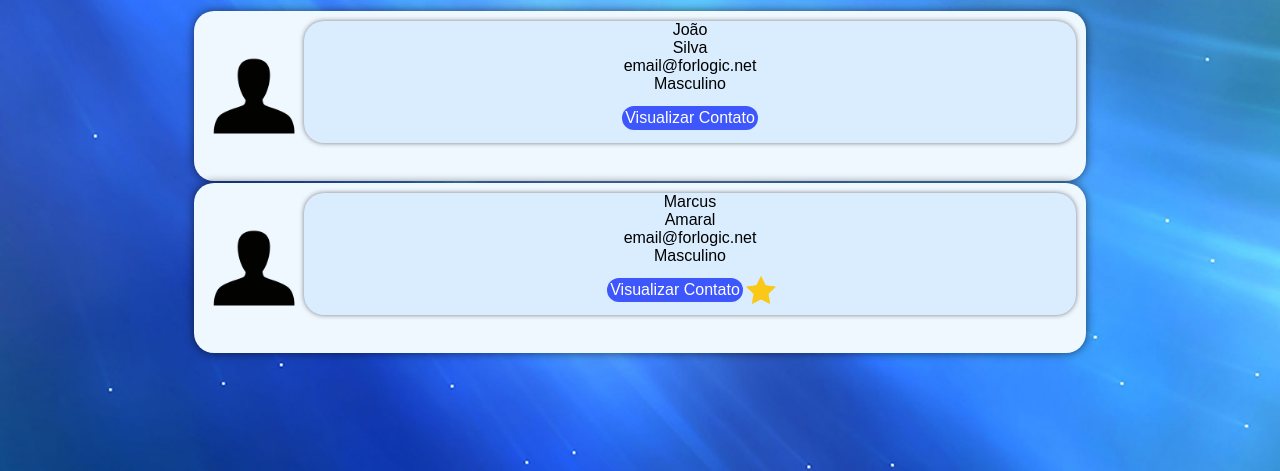
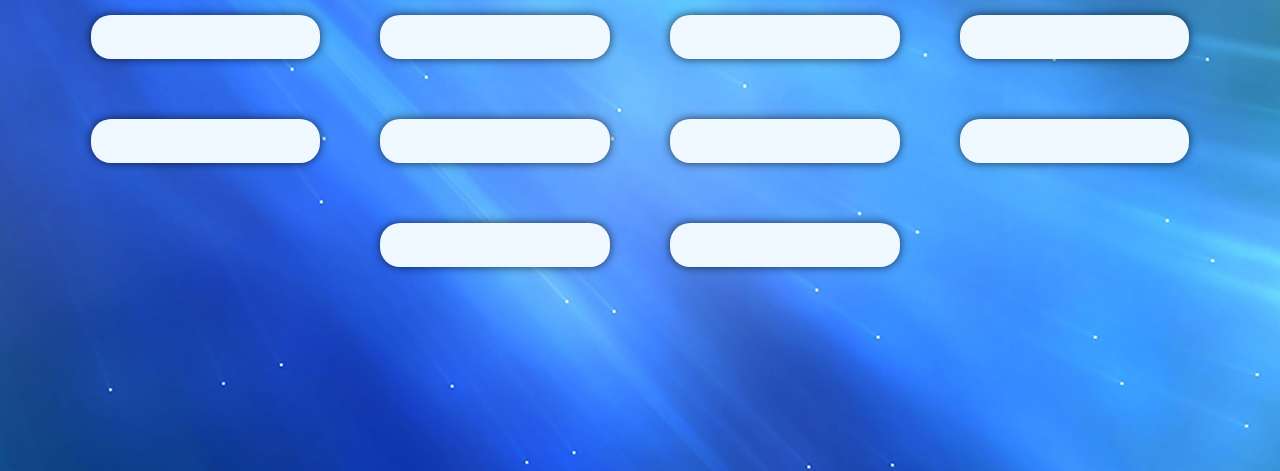
Before and after one commit to caueaquino/Desafio-HTML-CSS, a plain HTML site: page index.html in a window 1280 px wide. Shown: the part 329-800 px from the top of the page. Drawn offline with Linux system fonts and the light colour scheme.

```diff
--- a/css/index-style.css
+++ b/css/index-style.css
@@ -204,116 +204,53 @@
     outline-style: none;
 }
 
-/* Div com Contatos */
+/* H2 tipo da lista */
 
-#container-contatos table {
-    border-radius: 20px;
-    height: 100%;
-    position: relative;
-    max-height: 50vh;
-    width: 70%;
+#h2-type {
+    font-size: 28pt;
+    font-family: "Montserrat",sans-serif;
+    width: 100%;
+    text-align: center;
+    text-shadow: 0px 0px 5px rgba(0, 0, 0, 0.7);
 }
 
-#container-contatos table caption {
-    font-size: 24pt;
-    font-family: "Montserrat",sans-serif;
-    text-shadow: 0px 0px 5px rgba(0, 0, 0, 0.7);
-    text-align: center;
-    border: none;
-    margin-bottom: 30px;
-}
+/* Div externa com todos os Contatos */
 
-#container-contatos table tr {
-    width: 100%;
-}
-
-#container-contatos table tr td {
-    background-color: aliceblue;
-    border-radius: 20px;
+#contacts-field {
     display: flex;
-    flex-direction: row;
-    min-height: 150px;
-    padding: 10px;
-    box-shadow: 0px 0px 10px rgba(0, 0, 0, 0.603);
-    transition: all 0.5s;
-}
-
-#container-contatos table tr td:hover {
-    -webkit-transform: scale(1.1);
-    box-shadow: 0px 0px 10px white;
-}
-
-#container-contatos table tr td .img-user {
-    border-radius: 20px;
-    width: 100px;
-    height: 100px;
-    margin-top: 25px;
-}
-
-/* Div Externa Dados Contato e Visualização */
-
-.container-td {
-    display: flex;
-    height: 100%;
-    width: 100%;
-    flex-direction: column;
-    background-color: rgb(217, 237, 255);
-    border-radius: 20px;
-    box-shadow: 0px 0px 5px rgba(0, 0, 0, 0.5);
-}
-
-/* Div com informações basicas Contato */
-
-.container-dados {
-    display: flex;
-    flex-direction: column;
-    height: 100%;
-    border-radius: 20px;
-    align-items: center;
-    justify-content: center;
-    width: 100%;
-}
-
-.container-dados label {
-    font-family: "Montserrat",sans-serif;
-    color: black;
-    font-size: 12pt;
-}
-
-/* Div com botão para visualizar Contato e Icone de Favorito */
-
-.container-bts {
-    display: flex;
-    width: 100%;
-    height: 50px;
-    flex-direction: row;
+    flex-wrap: wrap;
     align-items: center;
     justify-content: center;
 }
 
-.container-bts button {
+/* Div interna com um Contato */
+
+.contact-data {
+    background-color: aliceblue;
+    margin: 30px;
     border-radius: 20px;
-    background-color: rgb(61, 87, 253);
+    padding: 5px;
+    align-items: center;
+    justify-content: center;
+    box-shadow: 0px 0px 10px rgba(0, 0, 0, 0.705);
+    border: none;
     transition: all 0.5s;
-    padding: 3px;
-    border: none;
-    font-size: 12pt;
-    color: white;
-    margin-left: 3px;
-    margin-right: 3px;
+    font-family: "Montserrat",sans-serif;
+    font-size: 22pt;
+    color: rgba(129, 129, 129, 0);
 }
 
-.container-bts button:hover {
+.contact-data:hover {
     -webkit-transform: scale(1.2);
+    color: rgba(129, 129, 129, 0.87);
 }
 
-.container-bts button:focus {
+.contact-data:focus {
     outline-style: none;
 }
 
-.container-bts .ifavorito {
-    width: 30px;
-    height: 30px;
+.contact-data img {
+    position: static;
 }
 
 /* Div do Cadastrar do Contato */
--- a/index.html
+++ b/index.html
@@ -26,47 +26,25 @@
 
             <button class="btcad" onclick="cadastrarContato()">Cadastrar Contato&nbsp;&nbsp;<img src="./img/add-contato.png" alt="Adicionar Contato" height="35px" width="35px"></button>
 
-            <table id="table-contatos">
-                <caption>Contatos</caption>
-                <tr>
-                    <td>
-                        <img class="img-user" src="./img/user.png">
-                        <div class="container-td">
-                            <div class="container-dados">
-                                <label>João</label>
-                                <label>Silva</label>
-                                <label>email@forlogic.net</label>
-                                <label>Masculino</label>
-                            </div>
-                            <div class="container-bts">
-                                <button onclick="visualizarContato()">Visualizar Contato</button>
-                            </div>
-                        </div>
-                    </td>
-                </tr>
+            <h2 id="h2-type">Contatos</h2>
 
-                <tr>
-                    <td>
-                        <img class="img-user" src="./img/user.png">
-                        <div class="container-td">
-                            <div class="container-dados">
-                                <label>Marcus</label>
-                                <label>Amaral</label>
-                                <label>email@forlogic.net</label>
-                                <label>Masculino</label>
-                            </div>
-                            <div class="container-bts">
-                                    <button onclick="visualizarContato()">Visualizar Contato</button>
-                                    <img class="ifavorito" src="img/favorit-icon.png" alt="Favorito">
-                            </div>
-                        </div>
-                    </td>
-                </tr>
-            </table>
+            <div id="contacts-field">
+                <button class="contact-data">Visualizar Dados</button>
+                <button class="contact-data">Visualizar Dados</button>
+                <button class="contact-data">Visualizar Dados</button>
+                <button class="contact-data">Visualizar Dados</button>
+                <button class="contact-data">Visualizar Dados</button>
+                <button class="contact-data">Visualizar Dados</button>
+                <button class="contact-data">Visualizar Dados</button>
+                <button class="contact-data">Visualizar Dados</button>
+                <button class="contact-data">Visualizar Dados</button>
+                <button class="contact-data">Visualizar Dados</button>
+            </div>
+            </div>
         </div>
 
         <div id="container-cadastrar">
-            <form id="cc-internal">
+            <form id="cc-internal" action="">
                 <h1>Cadastro Contato</h1>
                 <p><label for="iimage">Avatar: </label><input id="iavatar" type="url" placeholder="URL Avatar Contato"></p>
                 <p><label for="inome">Nome: </label><input id="inome" type="text" placeholder="Nome Contato"></p>
--- a/js/index-js.js
+++ b/js/index-js.js
@@ -4,6 +4,8 @@
 let y=0;
 
 let contatos=[];
+
+let favoritos=[];
 
 let contato={
     firstName: "",
@@ -45,7 +47,13 @@
     contato.firstName=document.getElementById("inome").value;
     contato.lastName=document.getElementById("isobrenome").value;
     contato.email=document.getElementById("iemail").value;
-    contato.gender=document.getElementById("igenero").checked;
+    if(document.getElementById("imasculino").checked==true){
+        contato.gender="m";
+    }else if(document.getElementById("ifeminino").checked==true){
+        contato.gender="f";
+    }else{
+        contato.gender="";
+    }
     contato.info.avatar=document.getElementById("iavatar").value;
     contato.info.company=document.getElementById("icompanhia").value;
     contato.info.adress=document.getElementById("iendereco").value;
@@ -94,6 +102,8 @@
     document.getElementById("acontatos").style.boxShadow="2px 0px 10px rgb(10, 10, 10)";
     document.getElementById("licontatos").style.zIndex="3";
     x=1;
+
+    document.getElementById("h2-type").innerText="Contatos";
 }
 
 function btFavorito(){
@@ -102,6 +112,8 @@
     document.getElementById("afavoritos").style.boxShadow="2px 0px 10px rgb(10, 10, 10)";
     document.getElementById("lifavoritos").style.zIndex="3";
     x=2;
+
+    document.getElementById("h2-type").innerText="Favoritos";
 }
 
 function resetbts(){
```
